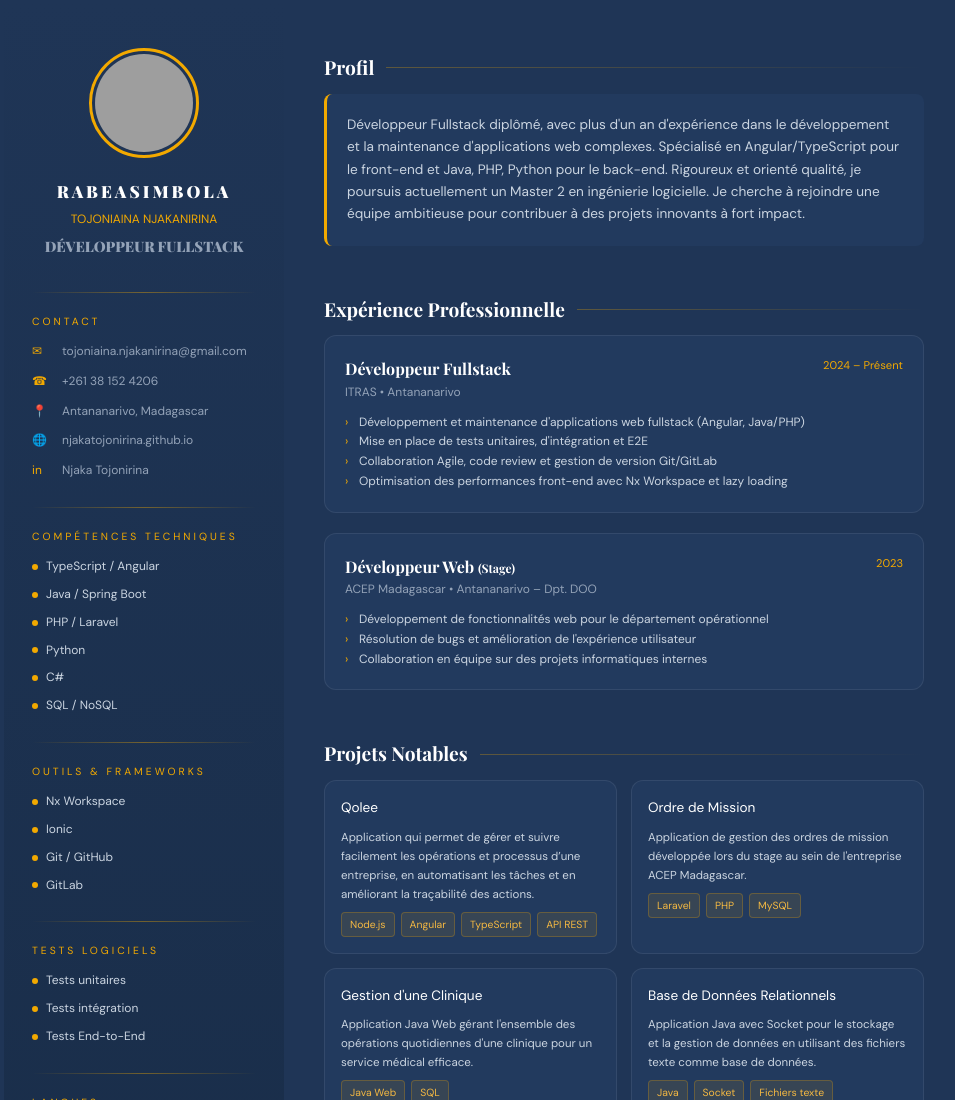
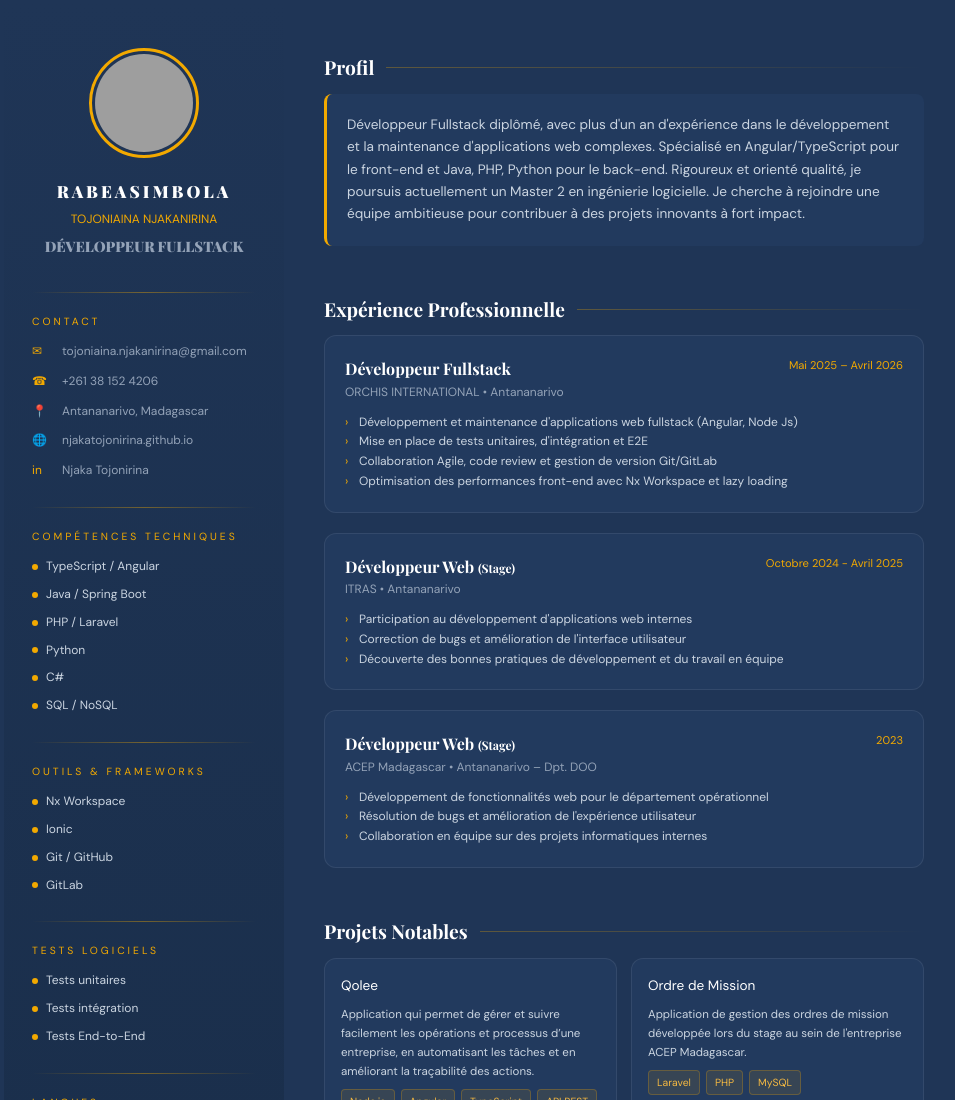
Before and after one commit to njakatojonirina/curriculum-vitae, a plain HTML site: page index.html in a window 1280 px wide. Shown: the top 1100 px of the page, without its empty margins (156-1111 px from the left). Drawn offline with nearby package versions, Linux system fonts and the light colour scheme; grey boxes are pictures that could not be loaded.

Commit message:
ajustement sur index.html

```diff
--- a/index.html
+++ b/index.html
@@ -150,15 +150,30 @@
         <div class="exp-top">
           <div>
             <div class="exp-role">Développeur Fullstack</div>
-            <div class="exp-company">ITRAS • Antananarivo</div>
+            <div class="exp-company">ORCHIS INTERNATIONAL • Antananarivo</div>
           </div>
-          <div class="exp-period">2024 – Présent</div>
+          <div class="exp-period">Mai 2025 – Avril 2026</div>
         </div>
         <ul class="exp-tasks">
-          <li>Développement et maintenance d'applications web fullstack (Angular, Java/PHP)</li>
+          <li>Développement et maintenance d'applications web fullstack (Angular, Node Js)</li>
           <li>Mise en place de tests unitaires, d'intégration et E2E</li>
           <li>Collaboration Agile, code review et gestion de version Git/GitLab</li>
           <li>Optimisation des performances front-end avec Nx Workspace et lazy loading</li>
+        </ul>
+      </div>
+
+      <div class="exp-card">
+        <div class="exp-top">
+          <div>
+            <div class="exp-role">Développeur Web <span style="font-size:0.75rem;font-weight:400;color:var(--muted)">(Stage)</span></div>
+            <div class="exp-company">ITRAS • Antananarivo</div>
+          </div>
+          <div class="exp-period">Octobre 2024 - Avril 2025</div>
+        </div>
+        <ul class="exp-tasks">
+          <li>Participation au développement d'applications web internes</li>
+          <li>Correction de bugs et amélioration de l'interface utilisateur</li>
+          <li>Découverte des bonnes pratiques de développement et du travail en équipe</li>
         </ul>
       </div>
 
```
